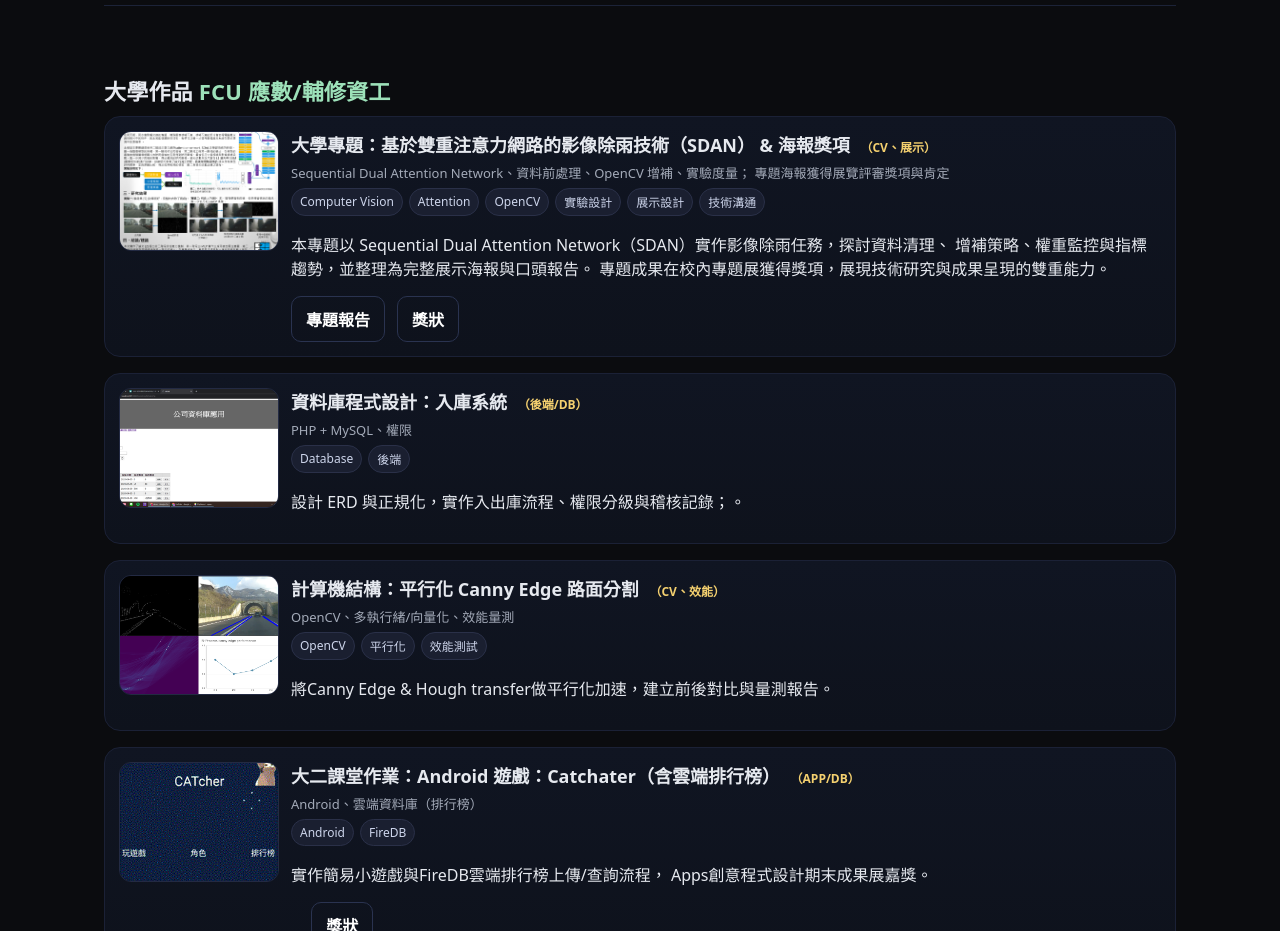
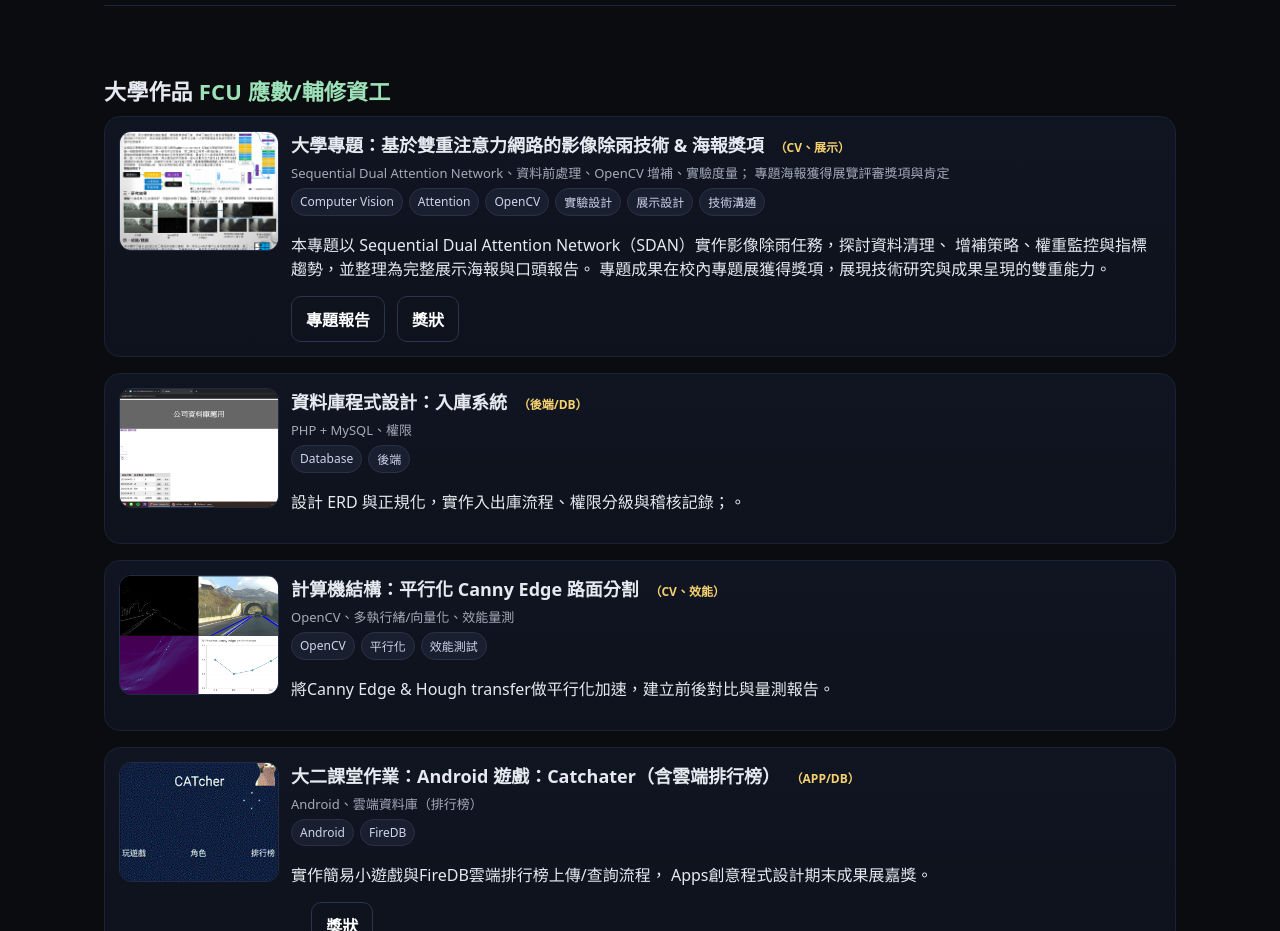
Before and after one commit to JohnsonChang123/JKC_Portfolio, a plain HTML site: page index.html in a window 1280 px wide. Shown: the part 1140-2071 px from the top of the page. Drawn offline with Linux system fonts and the light colour scheme.

Commit message:
Update index.html

```diff
--- a/index.html
+++ b/index.html
@@ -154,7 +154,7 @@
 <article class="card" data-tags="vision python backend  frontend " data-edu="bs">
   <img class="thumb" src="https://github.com/JohnsonChang123/JKC_Portfolio/blob/main/%E5%A4%A7%E5%AD%B8%E5%B0%88%E9%A1%8C.png?raw=true" alt="大學專題—基於雙重注意力網路的影像除雨技術（SDAN）與獎項海報" />
   <div>
-    <h3>大學專題：基於雙重注意力網路的影像除雨技術（SDAN） & 海報獎項
+    <h3>大學專題：基於雙重注意力網路的影像除雨技術 & 海報獎項
       <span class="fit-note">（CV、展示）</span>
     </h3>
     <div class="meta">
```
